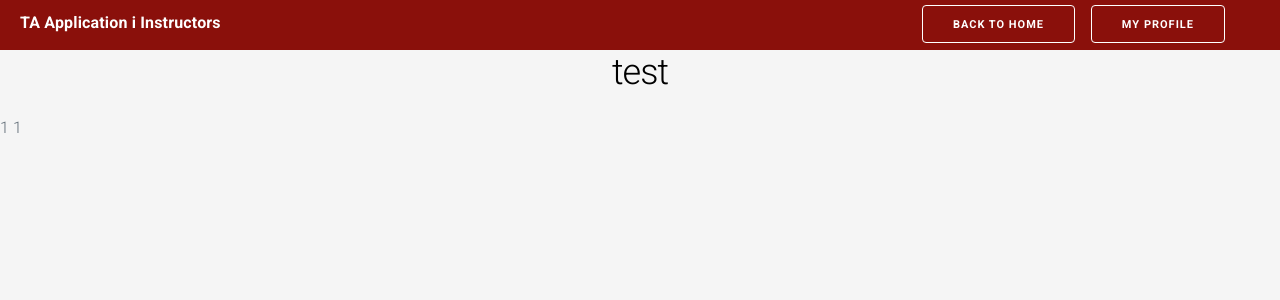
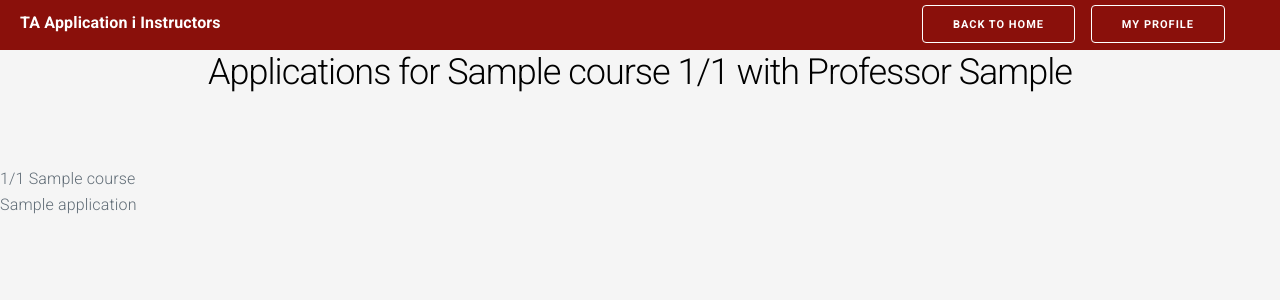
Before and after one commit to CSCI3356Spring2023/EforEveryone, a Django app: template src/templates/applicationView.html in a window 1280 px wide. Shown: the top 300 px of the page. Run offline with Django 3.2, Linux system fonts and the light colour scheme; the template is opened without the code that fills it: values that come from a table or form of the project are taken from there, others are empty; tables that the repository leaves empty hold one stand-in row (values such as "Sample post").

Commit message:
application view update

```diff
--- a/src/templates/applicationView.html
+++ b/src/templates/applicationView.html
@@ -27,7 +27,7 @@
     />
 
     <!-- Import the webpage's javascript file -->
-    <script src="{% static 'studentHome.js' %}" defer></script>
+    <script src="{% static 'instructorHome.js' %}" defer></script>
   </head>
 
   <body>
@@ -41,14 +41,24 @@
     </div>
 
     {% block content %}
-    <h2>test</h2>
+
+    <h2>Applications for {{course.courseName}} {{course.courseNumber}}/{{course.courseSection}} with Professor {{course.instructor}}</h2>
+    <br> <br>
+
+    {% for course in all_courses %}
+      {{course.courseNumber}}/{{course.courseSection}} {{course.courseName}} <br>
+
       {% for application in all_applications %}
-        {{application.id}}
-        {{course.id}}
-        {% if application.course == course.id %}
-          {{application.name}}
+
+        {% if application.course.courseNumber == course.courseNumber %}
+          {% if application.course.courseSection == course.courseSection %}
+            {{application.name}}<br>
+          {% endif %}
         {% endif %}
+
       {% endfor %}
+    <br>
+    {% endfor %}
     {% endblock %}
   </body>
 </html>
--- a/src/templates/instructorHome.html
+++ b/src/templates/instructorHome.html
@@ -139,6 +139,8 @@
                 <button class = "status-button" id = "status-button">Open</button>
                 {% for course in all_courses %}
                   {% url 'applicationView' course.id as the_url %}
+
+                 <!-- currently creating a button for every application -->
                   {% if the_url %}
                   <a class="button" id = "apply-button" href="{{ the_url}}">View Applications</a>
                   {% endif %}
```
Also changed, not shown: src/application/migrations/0002_alter_application_applicantuser.py (added).
